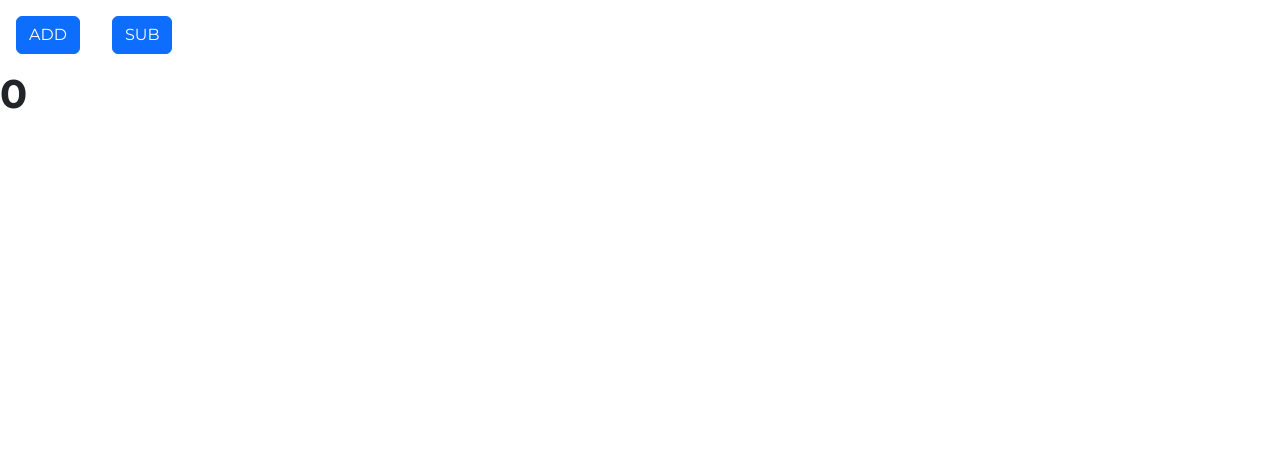
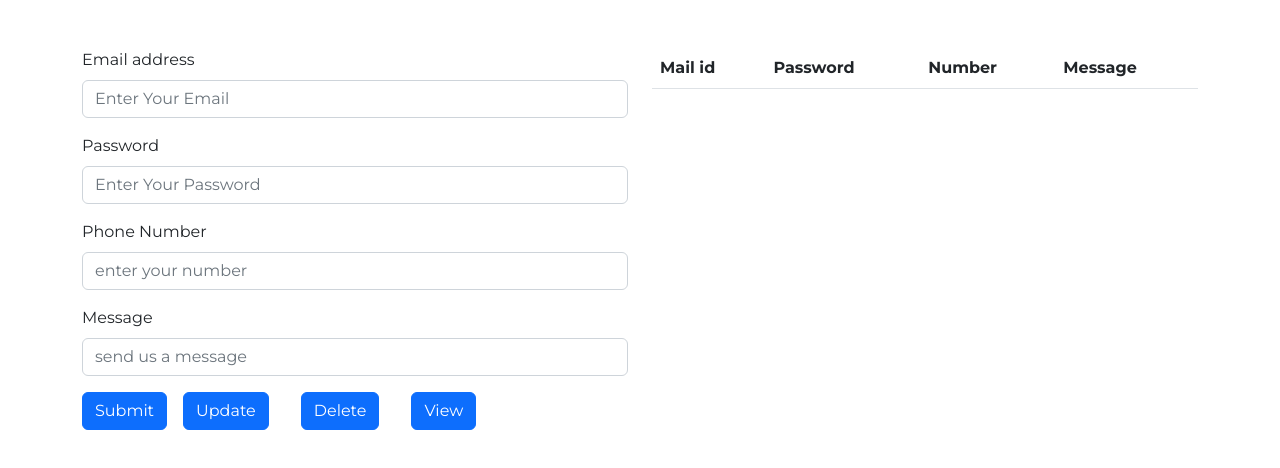
Before and after one commit to NasarLalu10/NextJs-Lawe, a Next.js app: page /form in a window 1280 px wide. Shown: the top 468 px of the page. Built offline with nearby package versions, Linux system fonts and the light colour scheme.

Commit message:
form-submit-completed

```diff
--- a/components/form/Form.js
+++ b/components/form/Form.js
@@ -1,61 +1,139 @@
 import { useState } from "react";
+
 const Form = () => {
-    const [count, setCount] = useState(0);
 
-    let add=()=>{
-        setCount(count + 1);
+    const [data, setdata] = useState([]);
+
+    let email = '';
+    let password = '';
+    let number = '';
+    let message = '';
+
+
+    function save(e) {
+        let user = {
+            email: email,
+            password: password,
+            number: number,
+            message: message
+        };
+
+        setdata(data => [...data, user]);
     }
-    let sub=()=>{
-        setCount(count - 1);
-    }
+
+
     return (
 
         <>
-            {/* <>
+
+            <form>
                 <div className="container">
-                    <div className="row align-items-center my-5">
+                    <div className="row my-5">
                         <div className="col-md-6">
 
+                            <div>
                                 <div className="mb-3">
-                                <label for="exampleInputEmail1" className="form-label">Email address</label>
-                                <input type="email" onChange={(event) => setState({email: event.target.value})} className="form-control" id="exampleInputEmail1" aria-describedby="emailHelp" />
+                                    <label className="form-label">Email address</label>
+
+                                    <input
+                                        type="email"
+                                        className="form-control"
+                                        aria-describedby="emailHelp"
+                                        name="mail"
+                                        placeholder="Enter Your Email"
+                                        onChange={(e) => { email = e.target.value }}
+                                    />
+
                                 </div>
 
                                 <div className="mb-3">
-                                <label for="exampleInputPassword1" className="form-label">Password</label>
-                                <input type="password" className="form-control" id="exampleInputPassword1" />
+                                    <label className="form-label">Password</label>
+
+                                    <input
+                                        type="password"
+                                        className="form-control"
+                                        name="password"
+                                        placeholder="Enter Your Password"
+                                        onChange={(e) => { password = e.target.value }}
+                                    />
                                 </div>
 
                                 <div className="mb-3">
-                                <label for="exampleInputPassword1" className="form-label">Phone Number</label>
-                                <input type="number" className="form-control" id="exampleInputPassword1" />
+                                    <label className="form-label">Phone Number</label>
+
+                                    <input
+                                        type="number"
+                                        className="form-control"
+                                        name="number"
+                                        placeholder="enter your number"
+                                        onChange={(e) => { number = e.target.value }}
+                                    />
                                 </div>
 
                                 <div className="mb-3">
-                                <label for="exampleInputPassword1" className="form-label">Message</label>
-                                <input type="text" className="form-control" id="exampleInputPassword1" />
+                                    <label className="form-label">Message</label>
+
+                                    <input
+                                        type="text"
+                                        className="form-control"
+                                        name="message"
+                                        placeholder="send us a message"
+                                        onChange={(e) => { message = e.target.value }}
+                                    />
+                                </div>
+                            </div>
+
+                            <button type="button" className="btn btn-primary" onClick={save}>Submit</button>
+
+                            <button type="button" className="btn btn-primary mx-3">Update</button>
+
+                            <button type="button" className="btn btn-primary mx-3">Delete</button>
+
+                            <button type="button" className="btn btn-primary mx-3">View</button>
+
                         </div>
 
 
-                            <button type="submit" onClick={PrintData} className="btn btn-primary ">Submit</button>
-                            <button type="submit" className="btn btn-primary mx-3">Update</button>
-                            <button type="submit" className="btn btn-primary mx-3">Delete</button>
-                            <button type="submit" className="btn btn-primary mx-3">View</button>
+
+                        <div className="col-md-6">
+                            <div className="container">
+                                <div className="row">
+                                    <table class="table">
+                                        <thead>
+                                            <tr>
+                                                <th scope="col">Mail id</th>
+                                                <th scope="col">Password</th>
+                                                <th scope="col">Number</th>
+                                                <th scope="col">Message</th>
+                                            </tr>
+                                        </thead>
+                                        <tbody>
+                                            {data?.map((item, i) => {
+
+                                                return (
+
+                                                    <tr key={i}>
+                                                        <td>{item.email}</td>
+                                                        <td>{item.password}</td>
+                                                        <td>{item.number}</td>
+                                                        <td>{item.message}</td>
+
+                                                    </tr>
+                                                )
+
+                                            })}
+
+                                        </tbody>
+                                    </table>
                                 </div>
-                        <div className="col-md-6">
-                            <h1>{displayData }</h1>
+                            </div>
+
                         </div>
                     </div>
                 </div>
-            </> */}
 
-            <div >
+            </form>
 
-                <button type="submit" className="btn btn-primary m-3" onClick={ add }>ADD</button>
-                <button type="submit" className="btn btn-primary m-3" onClick={ sub }>SUB</button>
-                <h1>{count}</h1>
-
-            </div>
 
         </>
     )
--- a/pages/form/index.js
+++ b/pages/form/index.js
@@ -1,4 +1,5 @@
 import Form from '../../components/form/Form'
+import Form2 from '../../components/form/Form2'
 const index = () => {
 
     return(
```
Also changed, not shown: components/form/Form2.js (added, +23 -0 lines). Lines whose indentation alone changed are shown as unchanged.
